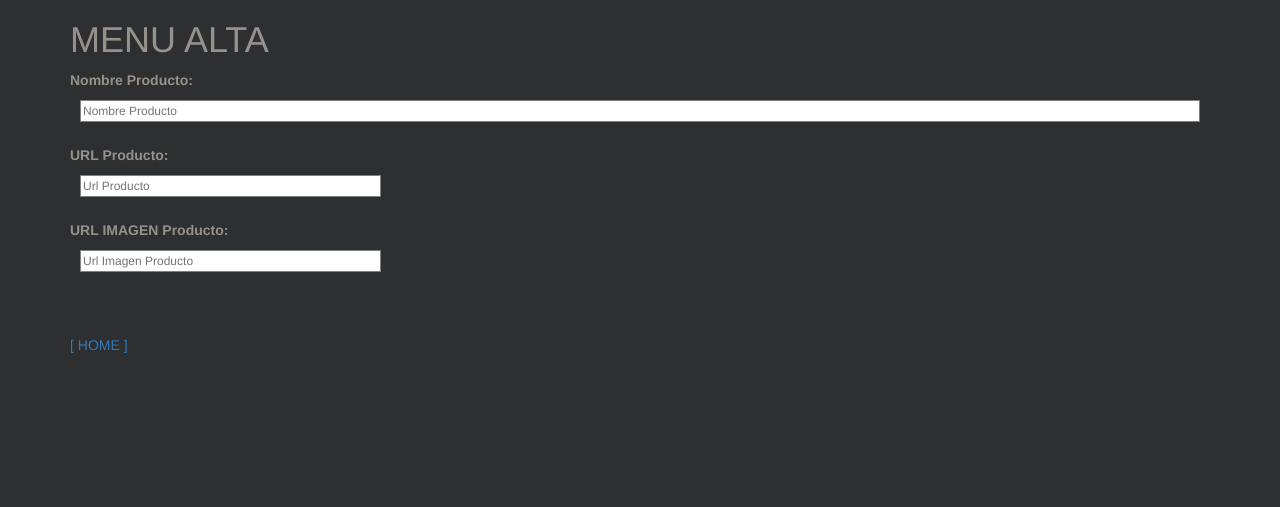
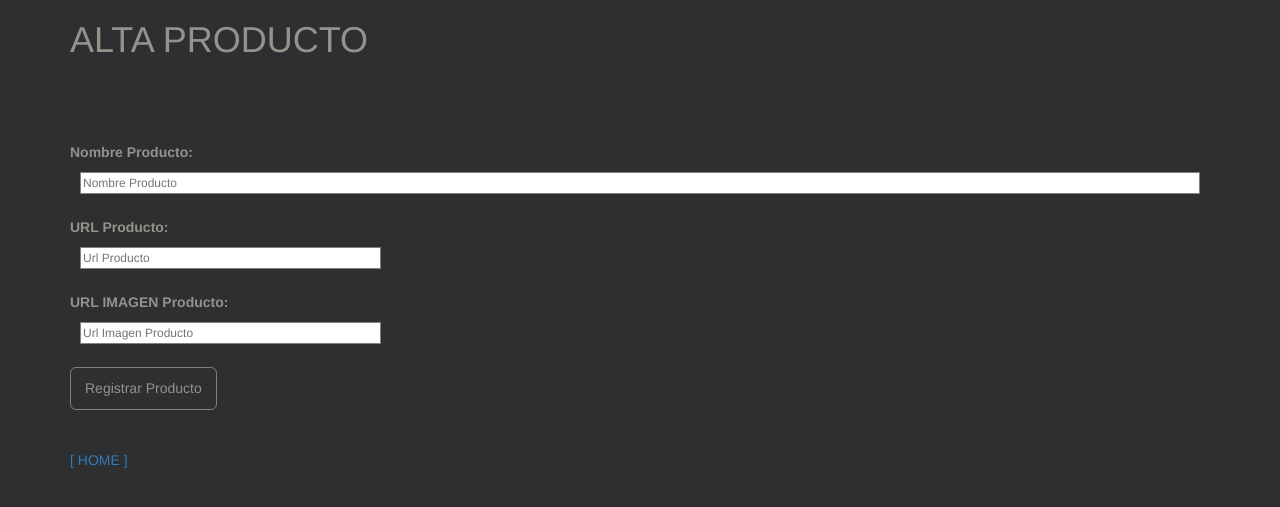
Before and after one commit to sosan/arbol_navidad, a Flask app: page /admin_profile/alta in a window 1280 px wide. Shown: the top 507 px of the page. Run offline with Flask 2, Linux system fonts and the light colour scheme; some libraries are stand-ins or nearby versions.

Commit message:
alta_producto

```diff
--- a/TemplateFormularios/Admin.py
+++ b/TemplateFormularios/Admin.py
@@ -25,8 +25,7 @@ class FormularioRellanarProducto(Form):
         validators.data_required(message="Este campo es requerido"),
     ], description="Nombre Producto")
 
-
-    urlproducto =  URLField(label="URL Producto:", validators=[
+    urlproducto = URLField(label="URL Producto:", validators=[
         validators.data_required(message="Este campo es requerido"),
     ], description="Url Producto")
 
--- a/main.py
+++ b/main.py
@@ -5,7 +5,7 @@
 
 """
 
-from flask import Flask
+from flask import Flask, session
 from flask import render_template
 from flask import request
 from flask import redirect
@@ -17,6 +17,7 @@ from TemplateFormularios.Admin import *
 # inicializacion e instanciacion
 app = Flask(__name__)
 bootstrap = Bootstrap(app)
+app.secret_key = "sescreto"
 
 
 @app.route("/admin", methods=["GET"])
@@ -31,14 +32,27 @@ def admin_profile():
 
 @app.route("/admin_profile/alta", methods=["GET"])
 def alta_producto():
-    template_registrar_producto = FormularioRellanarProducto()
+    template_registrar_producto = FormularioRellanarProducto(request.form)
+    registrado_ok = False
 
-    return render_template("altaproducto.html", formulario=template_registrar_producto)
+    if "registrado_ok" in session and "nombreproducto" in session:
+        registrado_ok = session["registrado_ok"]
+        if registrado_ok == True:
+            session["registrado_ok"] = False
+
+            return render_template("altaproducto.html", formulario=template_registrar_producto, ok=registrado_ok,
+                                   nombreproducto=session["nombreproducto"])
+
+    return render_template("altaproducto.html", formulario=template_registrar_producto, ok=registrado_ok,
+                           nombreproducto="")
+
 
 @app.route("/admin_profile/alta", methods=["POST"])
-def alta_producto():
+def recibirdatos_alta_producto():
     template_registrar_producto = FormularioRellanarProducto(request.form)
-
+    if template_registrar_producto.validate():
+        session["registrado_ok"] = True
+        session["nombreproducto"] = request.form["nombreproducto"]
 
     return redirect(url_for("alta_producto"))
 
--- a/templates/altaproducto.html
+++ b/templates/altaproducto.html
@@ -1,10 +1,21 @@
 {% extends "base_admin.html" %}
+{% block title %} {{ super() }} ALTA PRODUCTO {% endblock %}
 {% block content %}
     <div class="container">
-    <h1>MENU ALTA</h1>
+    <h1>ALTA PRODUCTO</h1>
+
+    {% if ok == True %}
+        <div class="alert alert-success" id="success-alert">
+          Producto {{ nombreproducto }} dado de alta correctamente
+        </div>
+    {% else %}
+        <div class="alert alert-success" id="success-alert" style="display: block; opacity: 0;">
+          &nbsp;
+        </div>
+    {% endif %}
 
 {% if formulario %}
-    <form action="{{ url_for("") }}" method="post">
+    <form action="{{ url_for("alta_producto") }}" method="post">
         {% for campoform in formulario %}
             <div class="text-left">{{ campoform.label }}</div>
             {% if campoform.type == "StringField" %}
@@ -14,9 +25,31 @@
             {% endif %}
             <br>
         {% endfor %}
+    <button type="submit" class="img-rounded">Registrar Producto</button>
     </form>
 {% endif %}
 
     </div>
 {{ super() }}
 {% endblock %}
+
+{% block scripts %}
+    {{ super() }}
+    <script>
+
+    var productoname = {% if ok == True %}true{% else %}false{% endif %};
+
+    $(document).ready(function()
+    {
+        {#$("#success-alert").hide();#}
+        if (productoname)
+        {
+
+            $("#success-alert").fadeTo(2000, 500).animate({opacity:0});;
+
+        }
+
+
+    });
+    </script>
+{% endblock %}
--- a/templates/base_admin.html
+++ b/templates/base_admin.html
@@ -7,7 +7,6 @@
 <link rel="icon" href="{{ url_for("static", filename="images/favicon.ico") }}">
 {% endblock %}
 
-<body>
 {% block content %}
     <div class="container">
         <br><br>
@@ -15,6 +14,6 @@
     </div>
 
 {% endblock %}
-
-
-</body>
+{% block scripts %}
+    {{ super() }}
+{% endblock %}
```
